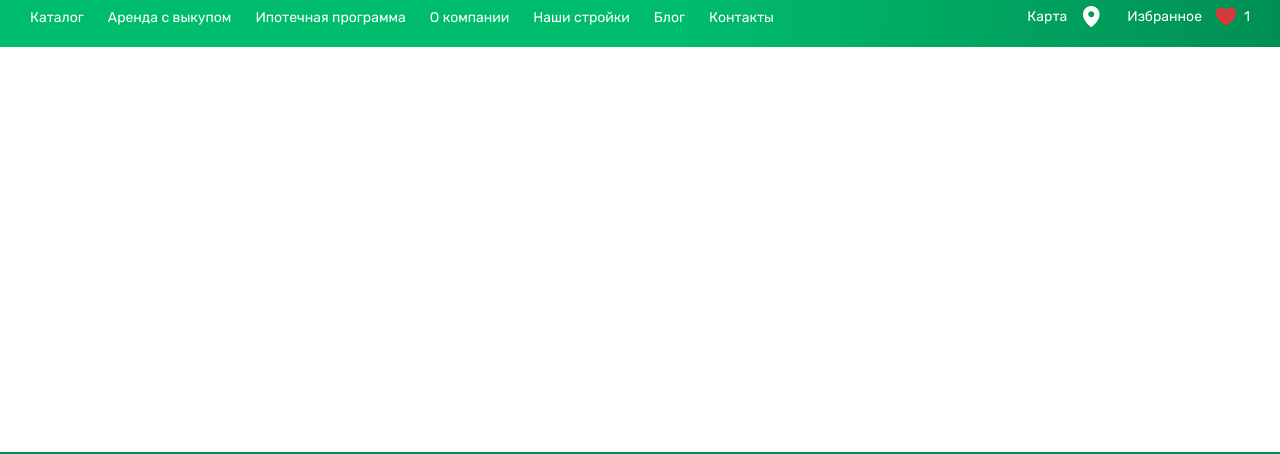
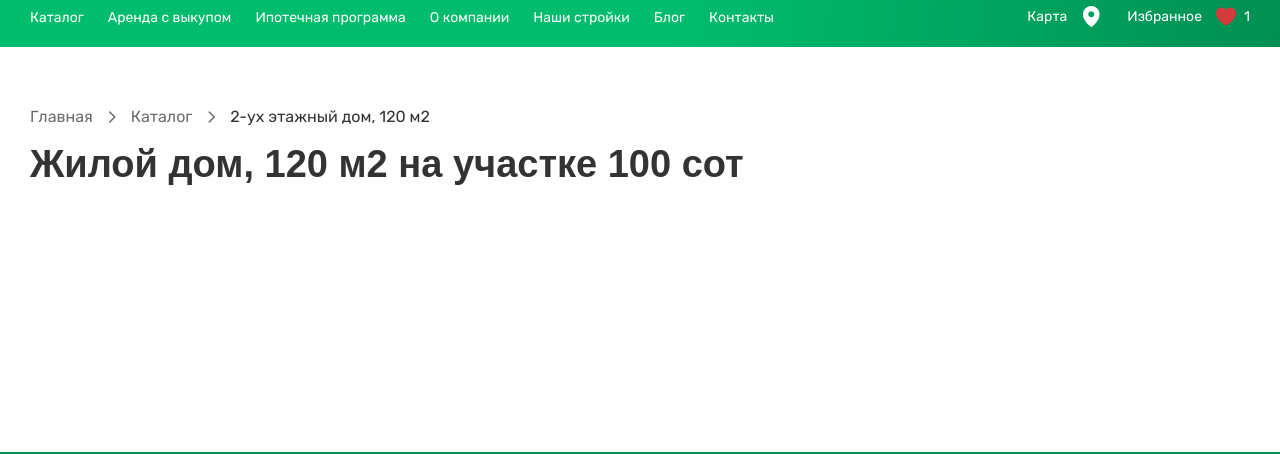
Before and after one commit to stolbovvv/affordable-home, a website: page src/page-house.html in a window 1280 px wide. Shown: the part 99-553 px from the top of the page. Drawn offline with nearby package versions, Linux system fonts and the light colour scheme; files that its build step writes are made by us from their sources; a web font is replaced by a local one.

Commit message:
add breadcrumbs & page-head

```diff
--- a/src/page-house.html
+++ b/src/page-house.html
@@ -95,15 +95,13 @@
       <main class="main">
         <section class="page-head">
           <div class="container">
+            <ol class="breadcrumbs">
+              <li><a class="breadcrumbs__link" href="./">Главная</a></li>
+              <li><a class="breadcrumbs__link" href="page-catalog.html">Каталог</a></li>
+              <li><a class="breadcrumbs__link breadcrumbs__link--current" href="#">2-ух этажный дом, 120 м2</a></li>
+            </ol>
             <div class="page-head__row">
-              <ol class="breadcrumbs">
-                <li><a class="breadcrumbs__link" href="./">Главная</a></li>
-                <li><a class="breadcrumbs__link" href="page-catalog.html">Каталог</a></li>
-                <li><a class="breadcrumbs__link breadcrumbs__link--current" href="#">2-ух этажный дом, 120 м2</a></li>
-              </ol>
-            </div>
-            <div class="page-head__row">
-              <h1 class="title title--large">Жилой дом, 120 м2 на участке 100 сот</h1>
+              <h1 class="page-head__title">Жилой дом, 120 м2 на участке 100 сот</h1>
             </div>
           </div>
         </section>
--- a/src/scripts/index.js
+++ b/src/scripts/index.js
@@ -1,3 +1 @@
-document.addEventListener('DOMContentLoaded', () => {
-  // User scripts
-});
+document.addEventListener('DOMContentLoaded', () => {});
--- /dev/null
+++ b/src/styles/base/_typography.scss
@@ -0,0 +1,2 @@
+@use "../tools/config" as *;
+@use "../tools/mixins" as *;
--- /dev/null
+++ b/src/styles/blocks/_breadcrumbs.scss
@@ -0,0 +1,54 @@
+@use "../tools/config" as *;
+@use "../tools/mixins" as *;
+
+.breadcrumbs {
+  display: flex;
+  align-items: center;
+  flex-wrap: wrap;
+  list-style-type: none;
+
+  > * + * {
+    margin: 0 0 0 10px;
+  }
+
+  &__link {
+    display: flex;
+    align-items: center;
+    justify-content: center;
+    font-size: 12px;
+    line-height: 14px;
+    color: #6c6c6c;
+    text-decoration: none;
+
+    &::after {
+      content: "\e902";
+      display: flex;
+      align-items: center;
+      justify-content: center;
+      width: 18px;
+      height: 18px;
+      font-family: "user-icon-font" !important;
+      speak: never;
+      font-style: normal;
+      font-weight: normal;
+      font-variant: normal;
+      text-transform: none;
+      line-height: 1;
+      margin: 0 0 0 10px;
+    }
+
+    &--current {
+      color: $clr-dark;
+      pointer-events: none;
+
+      &::after {
+        display: none;
+      }
+    }
+
+    @include for-min-size("md") {
+      font-size: 16px;
+      line-height: 1.1875;
+    }
+  }
+}
--- a/src/styles/index.scss
+++ b/src/styles/index.scss
@@ -5,16 +5,19 @@
 @use "./base/reset";
 @use "./base/base";
 @use "./base/icons";
+@use "./base/typography";
 
 // 2. Components & Blocks
 @use "./blocks/links";
 @use "./blocks/buttons";
+@use "./blocks/breadcrumbs";
 @use "./blocks/logo";
 @use "./blocks/menu";
 
 // 3. Layout-related sections
 @use "./layouts/header";
 @use "./layouts/footer";
+@use "./layouts/page-head";
 
 // 4. Page-specific styles
 @use "./pages/home";
--- a/src/styles/layouts/_header.scss
+++ b/src/styles/layouts/_header.scss
@@ -4,12 +4,10 @@
 /* header */
 
 .header {
-  position: fixed;
-  top: 0;
-  left: 0;
-  width: 100%;
-  background-color: $clr-primary;
-  background-image: $liner-primary;
+  // position: fixed;
+  // top: 0;
+  // left: 0;
+  // width: 100%;
 
   &__head {
     background: $clr-white;
--- /dev/null
+++ b/src/styles/layouts/_page-head.scss
@@ -0,0 +1,40 @@
+@use "../tools/config" as *;
+@use "../tools/mixins" as *;
+
+.page-head {
+  padding: 10px 0 0 0;
+
+  @include for-min-size("md") {
+    padding: 30px 0 0 0;
+  }
+
+  @include for-min-size("md") {
+    padding: 60px 0 0 0;
+  }
+
+  &__row {
+    margin: 16px 0 0 0;
+
+    @include for-min-size("md") {
+      display: flex;
+
+      > * + * {
+        margin: 0 0 0 32px;
+      }
+    }
+  }
+
+  &__title {
+    font-size: 26px;
+    font-weight: 600;
+    line-height: 1.2;
+
+    @include for-min-size("md") {
+      font-size: 32px;
+    }
+
+    @include for-min-size("lg") {
+      font-size: 38px;
+    }
+  }
+}
```
Also changed, not shown: src/page-about.html (+5 -7 lines), src/page-article.html (+1 -3 lines), src/page-blog.html (+5 -7 lines), src/page-building.html (+5 -7 lines), src/page-catalog.html (+5 -7 lines), src/page-contacts.html (+5 -7 lines), src/page-favourites.html (+5 -7 lines), src/page-mortgage.html (+5 -7 lines), src/page-policy.html (+1 -3 lines), src/page-rent.html (+5 -7 lines), src/page-reviews.html (+5 -7 lines), src/page.html (+5 -7 lines).
